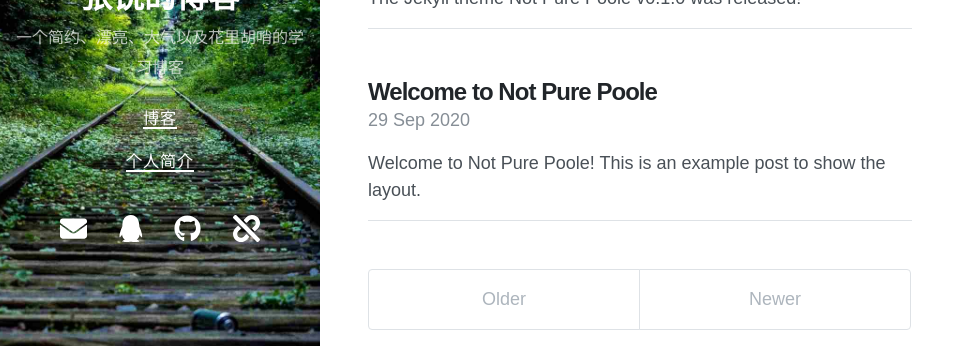
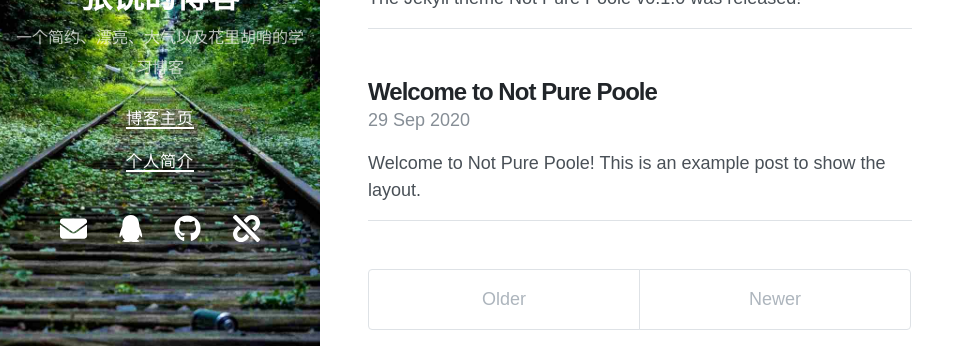
Before and after one commit to xianyu2hao/Personal-blog.github.io, a Jekyll site: the page built from index.html, in a window 1280 px wide. Shown: the part 386-732 px from the top of the page, without its empty margins (0-975 px from the left). Built offline with Jekyll 4.4.1, drawn with Linux system fonts in a browser that asks for light colours; nearby versions of some CDN libraries; the list of posts is cut into pages by our own code.

Commit message:
Update navigation.yml

```diff
--- a/_data/navigation.yml
+++ b/_data/navigation.yml
@@ -1,4 +1,4 @@
-- title: 博客
+- title: 博客主页
   url: /
 - title: 个人简介
   url: /about/
```
